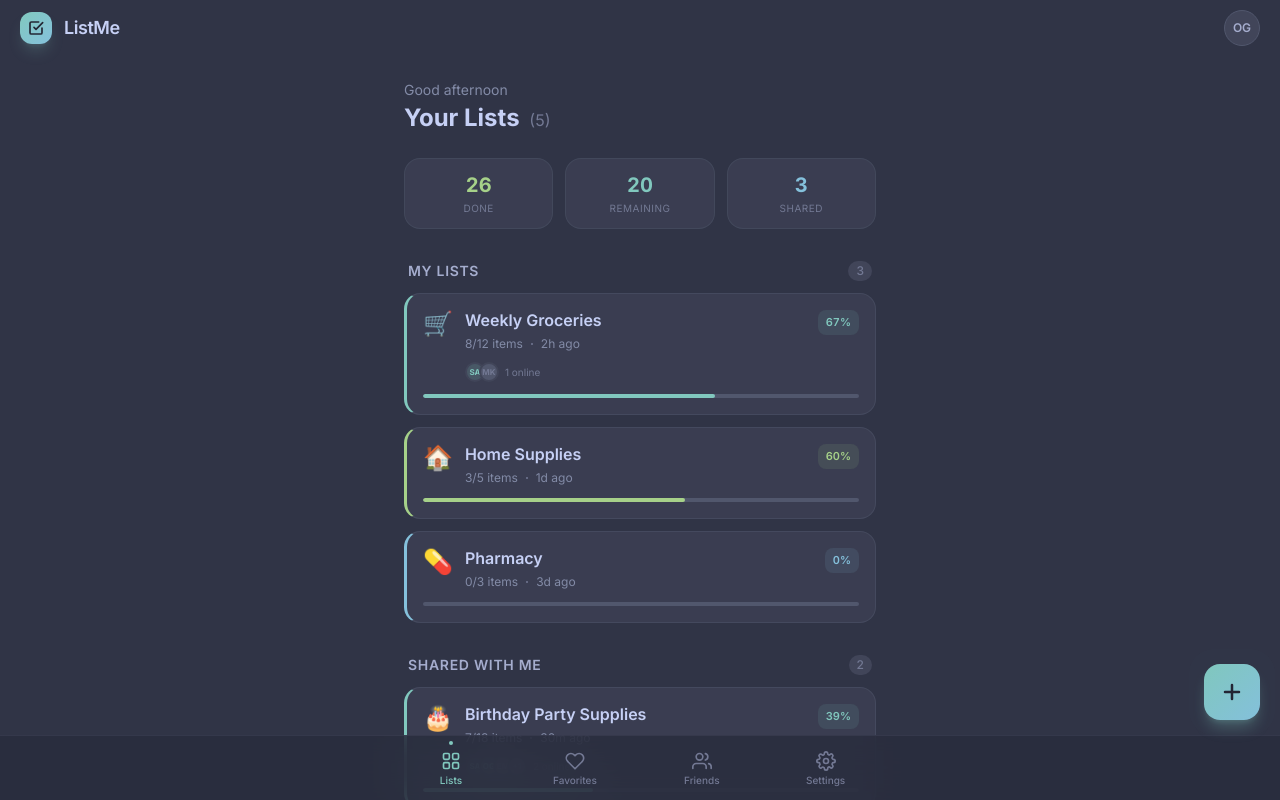
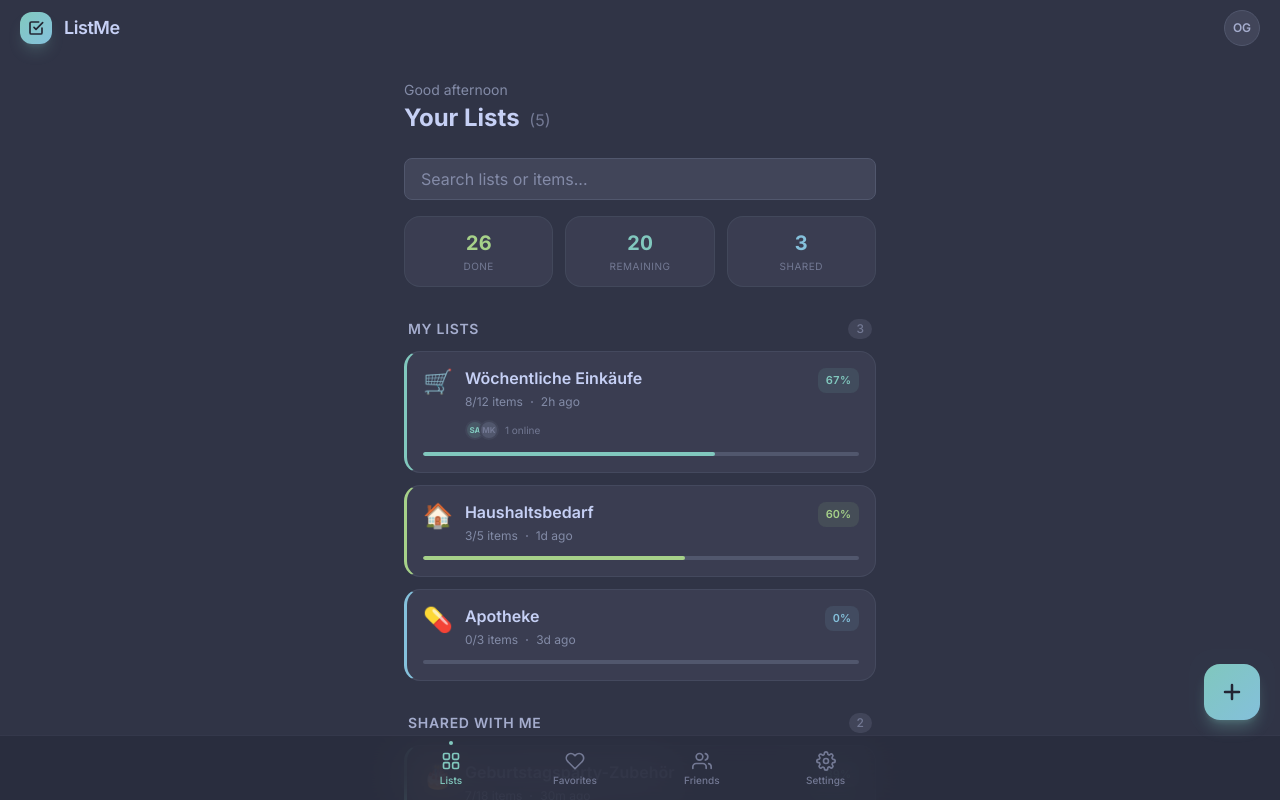
Before and after one commit to TGM-HIT/syt5-gek1051-mobile-application-listme, a Vue app in the folder listme-frontend/: page / in a window 1280 px wide. Built offline with nearby package versions, Linux system fonts and the light colour scheme.

Commit message:
feat: Add search functionality for shopping lists and update routing

```diff
--- a/listme-frontend/src/router/index.ts
+++ b/listme-frontend/src/router/index.ts
@@ -1,5 +1,6 @@
 import { createRouter, createWebHistory } from 'vue-router'
 import HomeView from '../views/HomeView.vue'
+import ShoppingListView from '../views/ShoppingListView.vue'
 
 const router = createRouter({
     history: createWebHistory(import.meta.env.BASE_URL),
@@ -9,6 +10,11 @@ const router = createRouter({
             name: 'home',
             component: HomeView,
         },
+        {
+            path: '/list/:id',
+            name: 'shopping-list',
+            component: ShoppingListView,
+        },
     ],
 })
 
--- a/listme-frontend/src/views/HomeView.vue
+++ b/listme-frontend/src/views/HomeView.vue
@@ -5,88 +5,31 @@ import ListSection from '../components/list/ListSection.vue'
 import ListCard from '../components/list/ListCard.vue'
 import FloatingActionButton from '../components/common/FloatingActionButton.vue'
 import AddListModal from '../components/common/AddListModal.vue'
+import { myLists as mockMyLists, friendsLists as mockFriendsLists } from '../data/mock'
 
 const showAddModal = ref(false)
+const searchQuery = ref('')
 
-// ── Mock data ──
-const myLists = ref<ShoppingList[]>([
-  {
-    id: '1',
-    name: 'Weekly Groceries',
-    emoji: '🛒',
-    totalItems: 12,
-    checkedItems: 8,
-    updatedAt: '2h ago',
-    owner: 'me',
-    shared: true,
-    participants: [
-      { id: 'u1', name: 'Sarah', initials: 'SA', online: true },
-      { id: 'u2', name: 'Mike', initials: 'MK', online: false },
-    ],
-    accentColor: 'teal',
-  },
-  {
-    id: '2',
-    name: 'Home Supplies',
-    emoji: '🏠',
-    totalItems: 5,
-    checkedItems: 3,
-    updatedAt: '1d ago',
-    owner: 'me',
-    shared: false,
-    participants: [],
-    accentColor: 'green',
-  },
-  {
-    id: '3',
-    name: 'Pharmacy',
-    emoji: '💊',
-    totalItems: 3,
-    checkedItems: 0,
-    updatedAt: '3d ago',
-    owner: 'me',
-    shared: false,
-    participants: [],
-    accentColor: 'sapphire',
-  },
-])
-
-const friendsLists = ref<ShoppingList[]>([
-  {
-    id: '4',
-    name: 'Birthday Party Supplies',
-    emoji: '🎂',
-    totalItems: 18,
-    checkedItems: 7,
-    updatedAt: '30m ago',
-    owner: 'Sarah',
-    shared: true,
-    participants: [
-      { id: 'u1', name: 'Sarah', initials: 'SA', online: true },
-      { id: 'u3', name: 'Oli', initials: 'OG', online: true },
-      { id: 'u4', name: 'Emma', initials: 'EM', online: false },
-      { id: 'u5', name: 'Luca', initials: 'LC', online: false },
-    ],
-    accentColor: 'teal',
-  },
-  {
-    id: '5',
-    name: 'Office Snacks',
-    emoji: '🍕',
-    totalItems: 8,
-    checkedItems: 8,
-    updatedAt: '5h ago',
-    owner: 'Mike',
-    shared: true,
-    participants: [
-      { id: 'u2', name: 'Mike', initials: 'MK', online: false },
-      { id: 'u6', name: 'Anna', initials: 'AN', online: true },
-    ],
-    accentColor: 'green',
-  },
-])
+const myLists = ref<ShoppingList[]>(mockMyLists)
+const friendsLists = ref<ShoppingList[]>(mockFriendsLists)
 
 const allLists = computed(() => [...myLists.value, ...friendsLists.value])
+
+const filteredLists = computed(() => {
+  const query = searchQuery.value.toLowerCase()
+  const all = allLists.value;
+  if (!query) return {myLists: myLists.value, friendsLists: friendsLists.value};
+
+  const filtered = all.filter(list =>
+    list.name.toLowerCase().includes(query) ||
+    list.items.some(item => item.name.toLowerCase().includes(query))
+  );
+
+  return {
+    myLists: filtered.filter(l => myLists.value.some(ml => ml.id === l.id)),
+    friendsLists: filtered.filter(l => friendsLists.value.some(fl => fl.id === l.id))
+  }
+})
 
 function handleCreate(name: string, emoji: string) {
   const colors: Array<'green' | 'teal' | 'sapphire'> = ['green', 'teal', 'sapphire']
@@ -101,6 +44,8 @@ function handleCreate(name: string, emoji: string) {
     shared: false,
     participants: [],
     accentColor: colors[myLists.value.length % 3] ?? 'teal',
+    categories: [],
+    items: [],
   })
 }
 </script>
@@ -117,6 +62,14 @@ function handleCreate(name: string, emoji: string) {
         </span>
       </h2>
     </div>
+
+    <!-- Search Bar -->
+    <input
+      v-model="searchQuery"
+      type="text"
+      placeholder="Search lists or items..."
+      class="w-full px-4 py-2 rounded-lg bg-ctp-surface0 border border-ctp-surface1 text-ctp-text focus:outline-none focus:border-ctp-teal mb-4"
+    />
 
     <!-- Quick stats -->
     <div class="grid grid-cols-3 gap-3 mb-8 animate-fade-up" style="animation-delay: 60ms">
@@ -137,7 +90,7 @@ function handleCreate(name: string, emoji: string) {
     <!-- My Lists -->
     <ListSection title="My Lists" :count="myLists.length" class="mb-8">
       <ListCard
-        v-for="(list, i) in myLists"
+        v-for="(list, i) in filteredLists.myLists"
         :key="list.id"
         :list="list"
         :index="i"
@@ -147,7 +100,7 @@ function handleCreate(name: string, emoji: string) {
     <!-- Friends Lists -->
     <ListSection title="Shared with me" :count="friendsLists.length">
       <ListCard
-        v-for="(list, i) in friendsLists"
+        v-for="(list, i) in filteredLists.friendsLists"
         :key="list.id"
         :list="list"
         :index="i + myLists.length"
```
Also changed, not shown: listme-frontend/src/data/mock.ts (indentation only). Lines whose indentation alone changed are shown as unchanged.
